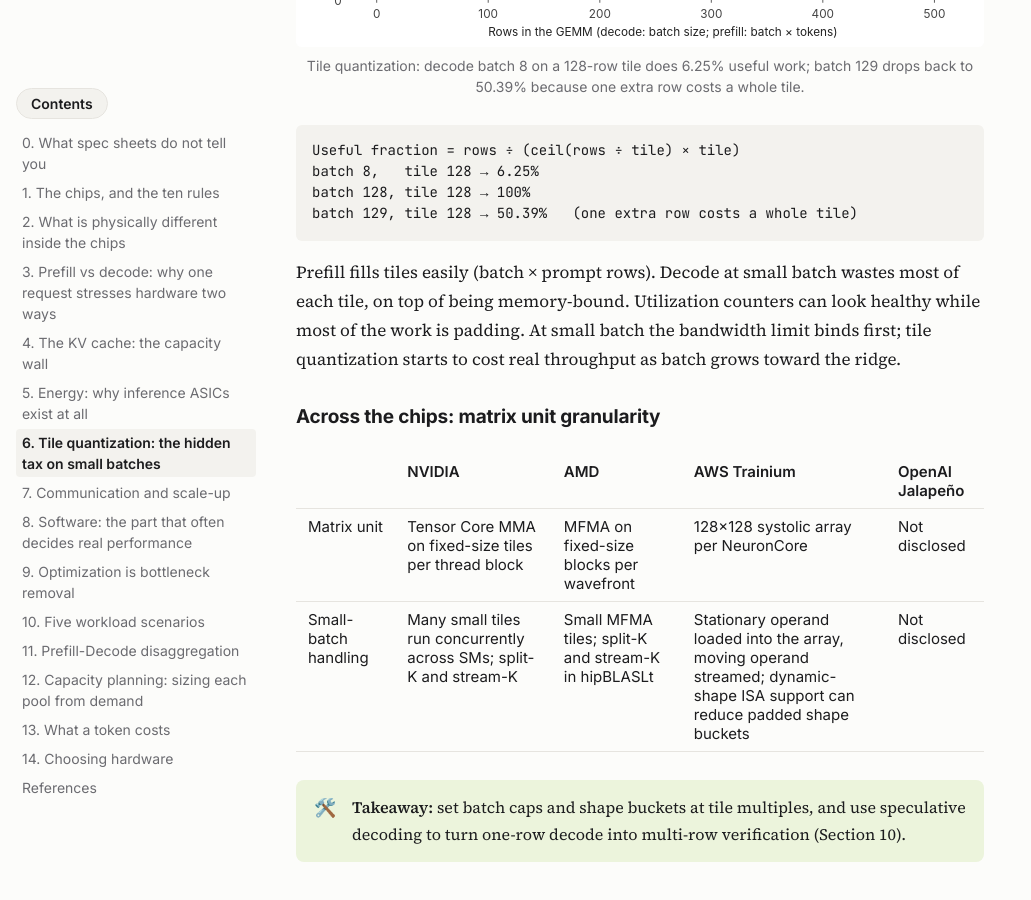
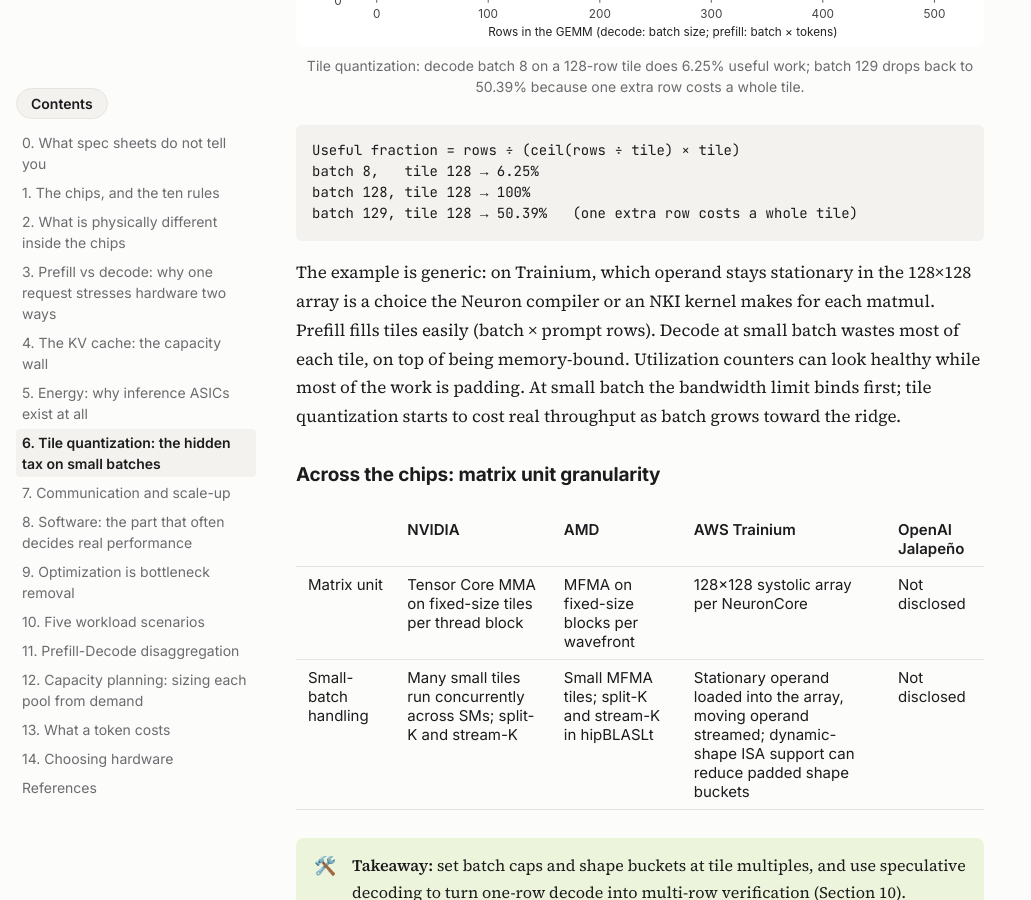
Before and after one commit to bananighosh/bananighosh.github.io, a Jekyll site: the page built from _posts/2026-11-16-flops-are-not-tokens.md, in a window 1280 px wide and 900 px high, scrolled down 13533 px. Shown: the whole window, without its empty margins (0-1031 px from the left). Built offline with Jekyll 4.4.1, drawn with Linux system fonts in a browser that asks for light colours.

Commit message:
Section 6: tile example is generic; stationary operand is a compiler or NKI choice on Trainium
Co-Authored-By: Claude Opus 5.5 <noreply@anthropic.com>
Claude-Session: https://claude.ai/code/session_01K2HJxVUv7i1duGErniTfDd

````diff
--- a/_posts/2026-11-16-flops-are-not-tokens.md
+++ b/_posts/2026-11-16-flops-are-not-tokens.md
@@ -288,7 +288,7 @@ batch 128, tile 128 → 100%
 batch 129, tile 128 → 50.39%   (one extra row costs a whole tile)
 ```
 
-Prefill fills tiles easily (batch × prompt rows). Decode at small batch wastes most of each tile, on top of being memory-bound. Utilization counters can look healthy while most of the work is padding. At small batch the bandwidth limit binds first; tile quantization starts to cost real throughput as batch grows toward the ridge.
+The example is generic: on Trainium, which operand stays stationary in the 128×128 array is a choice the Neuron compiler or an NKI kernel makes for each matmul. Prefill fills tiles easily (batch × prompt rows). Decode at small batch wastes most of each tile, on top of being memory-bound. Utilization counters can look healthy while most of the work is padding. At small batch the bandwidth limit binds first; tile quantization starts to cost real throughput as batch grows toward the ridge.
 
 ### Across the chips: matrix unit granularity
 
````
